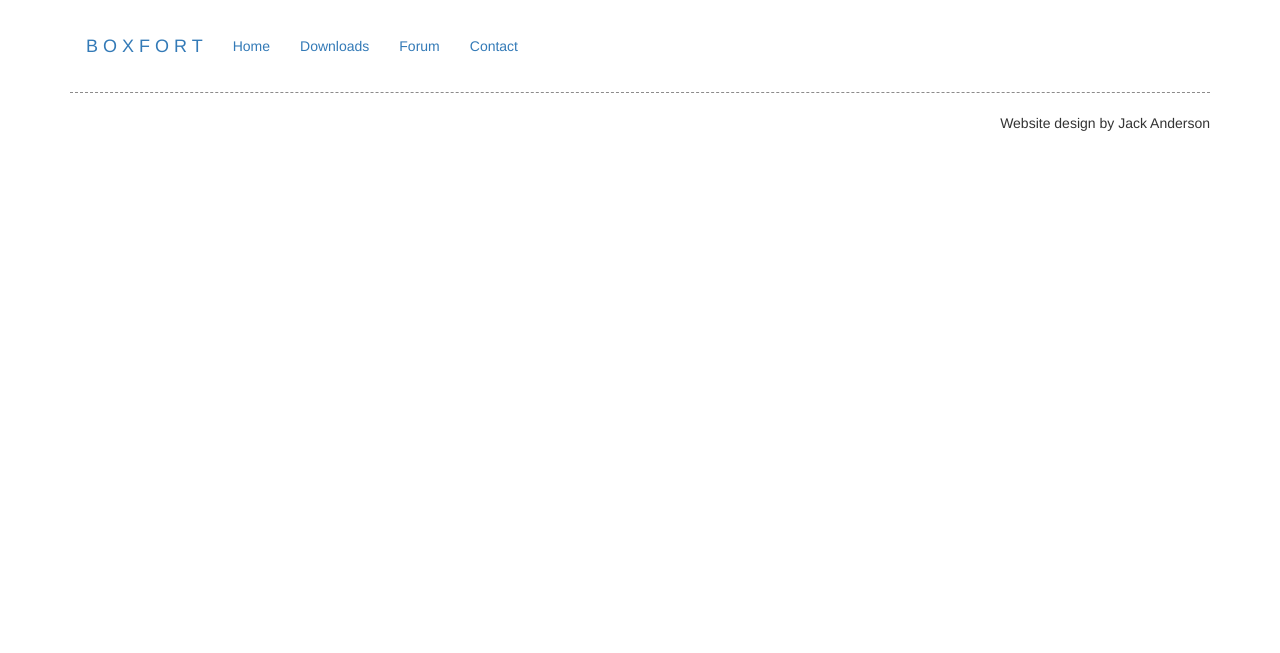
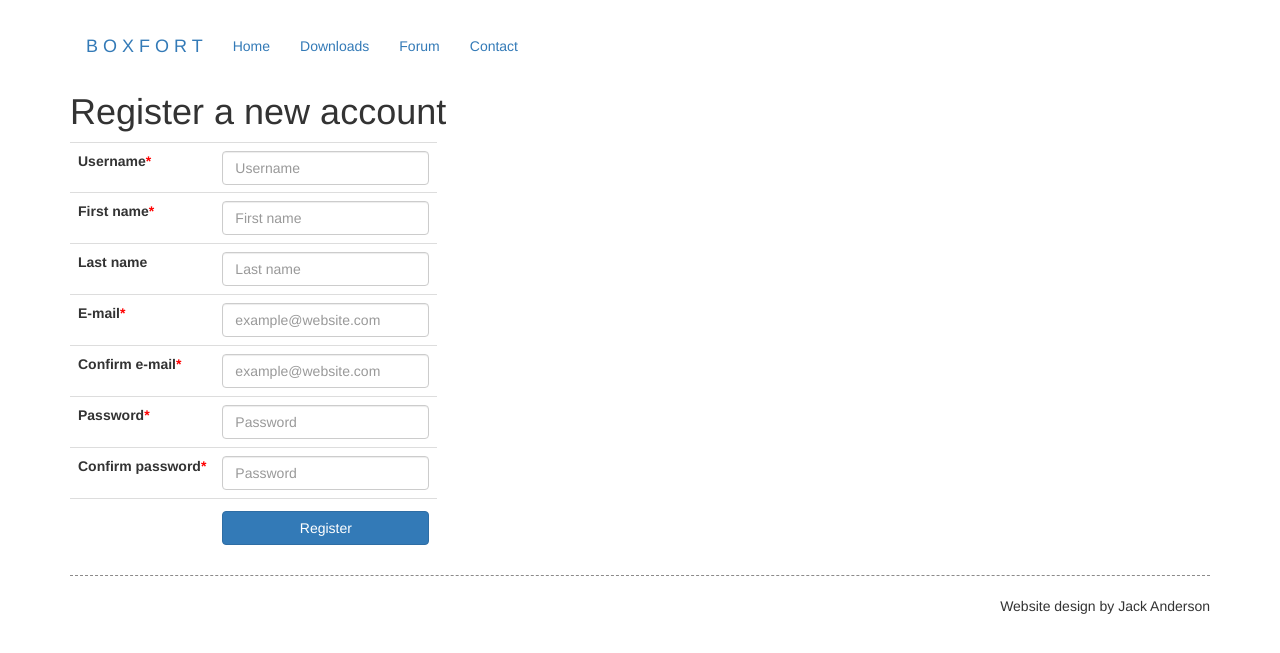
Before and after one commit to Boxfort/Boxfort16mb, a PHP site: page /register.php in a window 1280 px wide. Shown: the top 653 px of the page. Run offline with PHP 8.4, Linux system fonts and the light colour scheme; some libraries are stand-ins or nearby versions.

Commit message:
register form layout

```diff
--- a/css/style.css
+++ b/css/style.css
@@ -2,15 +2,16 @@ body{
   padding: 20px;
 }
 
-input{
-  display: block;
-  width: 100%;
-  padding-left: 5px;
+hr {
+  border-top: 1px dashed #8c8b8b;
 }
 
+ul li {
+  list-style: none;
+}
 
-hr {
-  border-top: 1px dashed #8c8b8b;
+table{
+  width:auto !important;
 }
 
 hr:after {
@@ -25,9 +26,35 @@ hr:after {
   font-size: 18px;
 }
 
+input.aside{
+  display: block;
+  width: 100%;
+  padding-left: 5px;
+}
+
+input.register{
+  width:auto;
+  margin-top: 0px;
+  display: inline;
+}
+
+label{
+  display: inline;
+}
+
+label.required:after{
+  content:'*';
+  color:red;
+}
+
 h2.aside{
   border-bottom: 1px solid lightgrey;
   padding-bottom: 5px;
+}
+
+.btn-register{
+  width:100%;
+  margin-bottom: -20px;
 }
 
 .alert{
--- a/include/login.php
+++ b/include/login.php
@@ -8,9 +8,9 @@
     }
   ?>
   <label for="username" class="sr-only">Username</label>
-  <input id="username" class="form-control" name="username" placeholder="Username" required autofocus></input>
+  <input id="username" class="form-control aside" name="username" placeholder="Username" required autofocus></input>
   <label for="password" class="sr-only">Password</label>
-  <input id="password" class="form-control" name="password" type="password" placeholder="Password" required></input>
+  <input id="password" class="form-control aside" name="password" type="password" placeholder="Password" required></input>
   </br>
   <button class="btn btn-lg btn-primary btn-block" type="submit">Login</button>
 </form>
--- a/register.php
+++ b/register.php
@@ -2,6 +2,48 @@
   include 'include/header.php';
 ?>
 
+<h1>Register a new account</h1>
+<form action="###" method="post">
+  <div class="table-responsive">
+    <table class="table">
+      <tbody>
+        <tr>
+          <td><label class="required">Username</label></td>
+          <td><input class="form-control register" placeholder="Username"></td>
+        <tr>
+        <tr>
+          <td><label class="required">First name</label></td>
+          <td><input class="form-control register" placeholder="First name"></td>
+        </tr>
+        <tr>
+          <td><label>Last name</label></td>
+          <td><input class="form-control register" placeholder="Last name"></td>
+        </tr>
+        <tr>
+          <td><label class="required">E-mail</label></td>
+          <td><input class="form-control register" placeholder="example@website.com"></td>
+        </tr>
+        <tr>
+          <td><label class="required">Confirm e-mail</label></td>
+          <td><input class="form-control register" placeholder="example@website.com"></td>
+        </tr>
+        <tr>
+          <td><label class="required">Password</label></td>
+          <td><input class="form-control register" placeholder="Password"></td>
+        </tr>
+        <tr>
+          <td><label class="required">Confirm password</label></td>
+          <td><input class="form-control register" placeholder="Password"></td>
+        </tr>
+        <tr>
+          <td></td>
+          <td><button class="btn btn-primary btn-register">Register</button></td>
+        </tr>
+      <tbody>
+    </table>
+  </div>
+</form>
+
 <?php
   include 'include/footer.php';
 ?>
```
